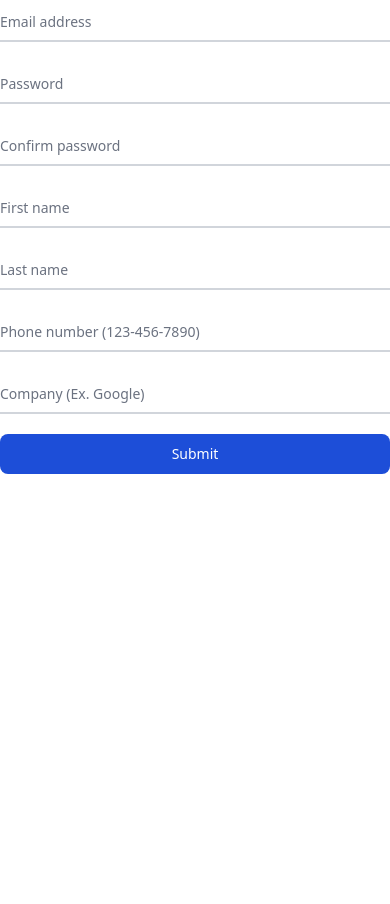
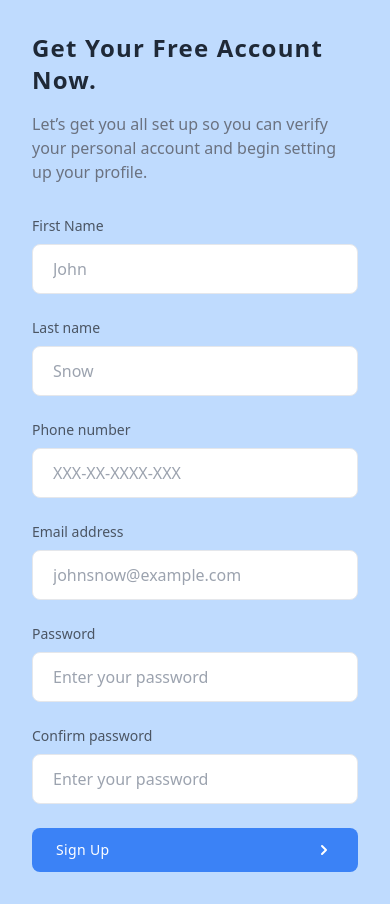
Before and after one commit to abderrahmanelkharraz/Brief-6, a PHP site: page /singup.php in a window 390 px wide. Before the commit the page ends 474 px from the top, so only its background shows below. Run offline with PHP 8.4, Linux system fonts and the light colour scheme; some libraries are stand-ins or nearby versions.

Commit message:
Add files via upload

```diff
--- a/singup.php
+++ b/singup.php
@@ -8,43 +8,67 @@
     <script src="https://cdn.tailwindcss.com"></script>
 </head>
 <body>
+<section class="bg-blue-200 dark:bg-gray-900">
+    <div class="flex justify-center min-h-screen">
+        <div class="hidden bg-cover lg:block lg:w-2/5" style="background-image: url('https://images.unsplash.com/photo-1494621930069-4fd4b2e24a11?ixlib=rb-1.2.1&ixid=MnwxMjA3fDB8MHxwaG90by1wYWdlfHx8fGVufDB8fHx8&auto=format&fit=crop&w=715&q=80')">
+        </div>
 
-<section class="bg-white ">
-    <form class="max-w-md mx-auto">
-    <div class="relative z-0 w-full mb-5 group">
-        <input type="email" name="floating_email" id="floating_email" class="block py-2.5 px-0 w-full text-sm text-gray-900 bg-transparent border-0 border-b-2 border-gray-300 appearance-none dark:text-white dark:border-gray-600 dark:focus:border-blue-500 focus:outline-none focus:ring-0 focus:border-blue-600 peer" placeholder=" " required />
-        <label for="floating_email" class="peer-focus:font-medium absolute text-sm text-gray-500 dark:text-gray-400 duration-300 transform -translate-y-6 scale-75 top-3 -z-10 origin-[0] peer-focus:start-0 rtl:peer-focus:translate-x-1/4 rtl:peer-focus:left-auto peer-focus:text-blue-600 peer-focus:dark:text-blue-500 peer-placeholder-shown:scale-100 peer-placeholder-shown:translate-y-0 peer-focus:scale-75 peer-focus:-translate-y-6">Email address</label>
-    </div>
-    <div class="relative z-0 w-full mb-5 group">
-        <input type="password" name="floating_password" id="floating_password" class="block py-2.5 px-0 w-full text-sm text-gray-900 bg-transparent border-0 border-b-2 border-gray-300 appearance-none dark:text-white dark:border-gray-600 dark:focus:border-blue-500 focus:outline-none focus:ring-0 focus:border-blue-600 peer" placeholder=" " required />
-        <label for="floating_password" class="peer-focus:font-medium absolute text-sm text-gray-500 dark:text-gray-400 duration-300 transform -translate-y-6 scale-75 top-3 -z-10 origin-[0] peer-focus:start-0 rtl:peer-focus:translate-x-1/4 peer-focus:text-blue-600 peer-focus:dark:text-blue-500 peer-placeholder-shown:scale-100 peer-placeholder-shown:translate-y-0 peer-focus:scale-75 peer-focus:-translate-y-6">Password</label>
-    </div>
-    <div class="relative z-0 w-full mb-5 group">
-        <input type="password" name="repeat_password" id="floating_repeat_password" class="block py-2.5 px-0 w-full text-sm text-gray-900 bg-transparent border-0 border-b-2 border-gray-300 appearance-none dark:text-white dark:border-gray-600 dark:focus:border-blue-500 focus:outline-none focus:ring-0 focus:border-blue-600 peer" placeholder=" " required />
-        <label for="floating_repeat_password" class="peer-focus:font-medium absolute text-sm text-gray-500 dark:text-gray-400 duration-300 transform -translate-y-6 scale-75 top-3 -z-10 origin-[0] peer-focus:start-0 rtl:peer-focus:translate-x-1/4 peer-focus:text-blue-600 peer-focus:dark:text-blue-500 peer-placeholder-shown:scale-100 peer-placeholder-shown:translate-y-0 peer-focus:scale-75 peer-focus:-translate-y-6">Confirm password</label>
-    </div>
-    <div class="grid md:grid-cols-2 md:gap-6">
-        <div class="relative z-0 w-full mb-5 group">
-            <input type="text" name="floating_first_name" id="floating_first_name" class="block py-2.5 px-0 w-full text-sm text-gray-900 bg-transparent border-0 border-b-2 border-gray-300 appearance-none dark:text-white dark:border-gray-600 dark:focus:border-blue-500 focus:outline-none focus:ring-0 focus:border-blue-600 peer" placeholder=" " required />
-            <label for="floating_first_name" class="peer-focus:font-medium absolute text-sm text-gray-500 dark:text-gray-400 duration-300 transform -translate-y-6 scale-75 top-3 -z-10 origin-[0] peer-focus:start-0 rtl:peer-focus:translate-x-1/4 peer-focus:text-blue-600 peer-focus:dark:text-blue-500 peer-placeholder-shown:scale-100 peer-placeholder-shown:translate-y-0 peer-focus:scale-75 peer-focus:-translate-y-6">First name</label>
-        </div>
-        <div class="relative z-0 w-full mb-5 group">
-            <input type="text" name="floating_last_name" id="floating_last_name" class="block py-2.5 px-0 w-full text-sm text-gray-900 bg-transparent border-0 border-b-2 border-gray-300 appearance-none dark:text-white dark:border-gray-600 dark:focus:border-blue-500 focus:outline-none focus:ring-0 focus:border-blue-600 peer" placeholder=" " required />
-            <label for="floating_last_name" class="peer-focus:font-medium absolute text-sm text-gray-500 dark:text-gray-400 duration-300 transform -translate-y-6 scale-75 top-3 -z-10 origin-[0] peer-focus:start-0 rtl:peer-focus:translate-x-1/4 peer-focus:text-blue-600 peer-focus:dark:text-blue-500 peer-placeholder-shown:scale-100 peer-placeholder-shown:translate-y-0 peer-focus:scale-75 peer-focus:-translate-y-6">Last name</label>
+        <div class="flex items-center w-full max-w-3xl p-8 mx-auto lg:px-12 lg:w-3/5">
+            <div class="w-full">
+                <h1 class="text-2xl font-semibold tracking-wider text-gray-800 capitalize dark:text-white">
+                    Get your free account now.
+                </h1>
+
+                <p class="mt-4 text-gray-500 dark:text-gray-400">
+                    Let’s get you all set up so you can verify your personal account and begin setting up your profile.
+                </p>
+
+                <form class="grid grid-cols-1 gap-6 mt-8 md:grid-cols-2">
+                    <div>
+                        <label class="block mb-2 text-sm text-gray-600 dark:text-gray-200">First Name</label>
+                        <input type="text" placeholder="John" class="block w-full px-5 py-3 mt-2 text-gray-700 placeholder-gray-400 bg-white border border-gray-200 rounded-lg dark:placeholder-gray-600 dark:bg-gray-900 dark:text-gray-300 dark:border-gray-700 focus:border-blue-400 dark:focus:border-blue-400 focus:ring-blue-400 focus:outline-none focus:ring focus:ring-opacity-40" />
+                    </div>
+
+                    <div>
+                        <label class="block mb-2 text-sm text-gray-600 dark:text-gray-200">Last name</label>
+                        <input type="text" placeholder="Snow" class="block w-full px-5 py-3 mt-2 text-gray-700 placeholder-gray-400 bg-white border border-gray-200 rounded-lg dark:placeholder-gray-600 dark:bg-gray-900 dark:text-gray-300 dark:border-gray-700 focus:border-blue-400 dark:focus:border-blue-400 focus:ring-blue-400 focus:outline-none focus:ring focus:ring-opacity-40" />
+                    </div>
+
+                    <div>
+                        <label class="block mb-2 text-sm text-gray-600 dark:text-gray-200">Phone number</label>
+                        <input type="text" placeholder="XXX-XX-XXXX-XXX" class="block w-full px-5 py-3 mt-2 text-gray-700 placeholder-gray-400 bg-white border border-gray-200 rounded-lg dark:placeholder-gray-600 dark:bg-gray-900 dark:text-gray-300 dark:border-gray-700 focus:border-blue-400 dark:focus:border-blue-400 focus:ring-blue-400 focus:outline-none focus:ring focus:ring-opacity-40" />
+                    </div>
+
+                    <div>
+                        <label class="block mb-2 text-sm text-gray-600 dark:text-gray-200">Email address</label>
+                        <input type="email" placeholder="johnsnow@example.com" class="block w-full px-5 py-3 mt-2 text-gray-700 placeholder-gray-400 bg-white border border-gray-200 rounded-lg dark:placeholder-gray-600 dark:bg-gray-900 dark:text-gray-300 dark:border-gray-700 focus:border-blue-400 dark:focus:border-blue-400 focus:ring-blue-400 focus:outline-none focus:ring focus:ring-opacity-40" />
+                    </div>
+
+                    <div>
+                        <label class="block mb-2 text-sm text-gray-600 dark:text-gray-200">Password</label>
+                        <input type="password" placeholder="Enter your password" class="block w-full px-5 py-3 mt-2 text-gray-700 placeholder-gray-400 bg-white border border-gray-200 rounded-lg dark:placeholder-gray-600 dark:bg-gray-900 dark:text-gray-300 dark:border-gray-700 focus:border-blue-400 dark:focus:border-blue-400 focus:ring-blue-400 focus:outline-none focus:ring focus:ring-opacity-40" />
+                    </div>
+
+                    <div>
+                        <label class="block mb-2 text-sm text-gray-600 dark:text-gray-200">Confirm password</label>
+                        <input type="password" placeholder="Enter your password" class="block w-full px-5 py-3 mt-2 text-gray-700 placeholder-gray-400 bg-white border border-gray-200 rounded-lg dark:placeholder-gray-600 dark:bg-gray-900 dark:text-gray-300 dark:border-gray-700 focus:border-blue-400 dark:focus:border-blue-400 focus:ring-blue-400 focus:outline-none focus:ring focus:ring-opacity-40" />
+                    </div>
+
+                    <button
+                        class="flex items-center justify-between w-full px-6 py-3 text-sm tracking-wide text-white capitalize transition-colors duration-300 transform bg-blue-500 rounded-lg hover:bg-blue-400 focus:outline-none focus:ring focus:ring-blue-300 focus:ring-opacity-50">
+                        <span>Sign Up </span>
+
+                        <svg xmlns="http://www.w3.org/2000/svg" class="w-5 h-5 rtl:-scale-x-100" viewBox="0 0 20 20" fill="currentColor">
+                            <path fill-rule="evenodd"
+                                d="M7.293 14.707a1 1 0 010-1.414L10.586 10 7.293 6.707a1 1 0 011.414-1.414l4 4a1 1 0 010 1.414l-4 4a1 1 0 01-1.414 0z"
+                                clip-rule="evenodd" />
+                        </svg>
+                    </button>
+                </form>
+            </div>
         </div>
     </div>
-    <div class="grid md:grid-cols-2 md:gap-6">
-        <div class="relative z-0 w-full mb-5 group">
-            <input type="tel" pattern="[0-9]{3}-[0-9]{3}-[0-9]{4}" name="floating_phone" id="floating_phone" class="block py-2.5 px-0 w-full text-sm text-gray-900 bg-transparent border-0 border-b-2 border-gray-300 appearance-none dark:text-white dark:border-gray-600 dark:focus:border-blue-500 focus:outline-none focus:ring-0 focus:border-blue-600 peer" placeholder=" " required />
-            <label for="floating_phone" class="peer-focus:font-medium absolute text-sm text-gray-500 dark:text-gray-400 duration-300 transform -translate-y-6 scale-75 top-3 -z-10 origin-[0] peer-focus:start-0 rtl:peer-focus:translate-x-1/4 peer-focus:text-blue-600 peer-focus:dark:text-blue-500 peer-placeholder-shown:scale-100 peer-placeholder-shown:translate-y-0 peer-focus:scale-75 peer-focus:-translate-y-6">Phone number (123-456-7890)</label>
-        </div>
-        <div class="relative z-0 w-full mb-5 group">
-            <input type="text" name="floating_company" id="floating_company" class="block py-2.5 px-0 w-full text-sm text-gray-900 bg-transparent border-0 border-b-2 border-gray-300 appearance-none dark:text-white dark:border-gray-600 dark:focus:border-blue-500 focus:outline-none focus:ring-0 focus:border-blue-600 peer" placeholder=" " required />
-            <label for="floating_company" class="peer-focus:font-medium absolute text-sm text-gray-500 dark:text-gray-400 duration-300 transform -translate-y-6 scale-75 top-3 -z-10 origin-[0] peer-focus:start-0 rtl:peer-focus:translate-x-1/4 peer-focus:text-blue-600 peer-focus:dark:text-blue-500 peer-placeholder-shown:scale-100 peer-placeholder-shown:translate-y-0 peer-focus:scale-75 peer-focus:-translate-y-6">Company (Ex. Google)</label>
-        </div>
-    </div>
-    <button type="submit" class="text-white bg-blue-700 hover:bg-blue-800 focus:ring-4 focus:outline-none focus:ring-blue-300 font-medium rounded-lg text-sm w-full sm:w-auto px-5 py-2.5 text-center dark:bg-blue-600 dark:hover:bg-blue-700 dark:focus:ring-blue-800">Submit</button>
-    </form>
 </section>
 </body>
+
 </html>
```
Also changed, not shown: DATAWARE2.sql (added, +48 -0 lines), connection.php (added, +12 -0 lines), dashboard.php (added, +54 -0 lines), index.php (added, +88 -0 lines).
